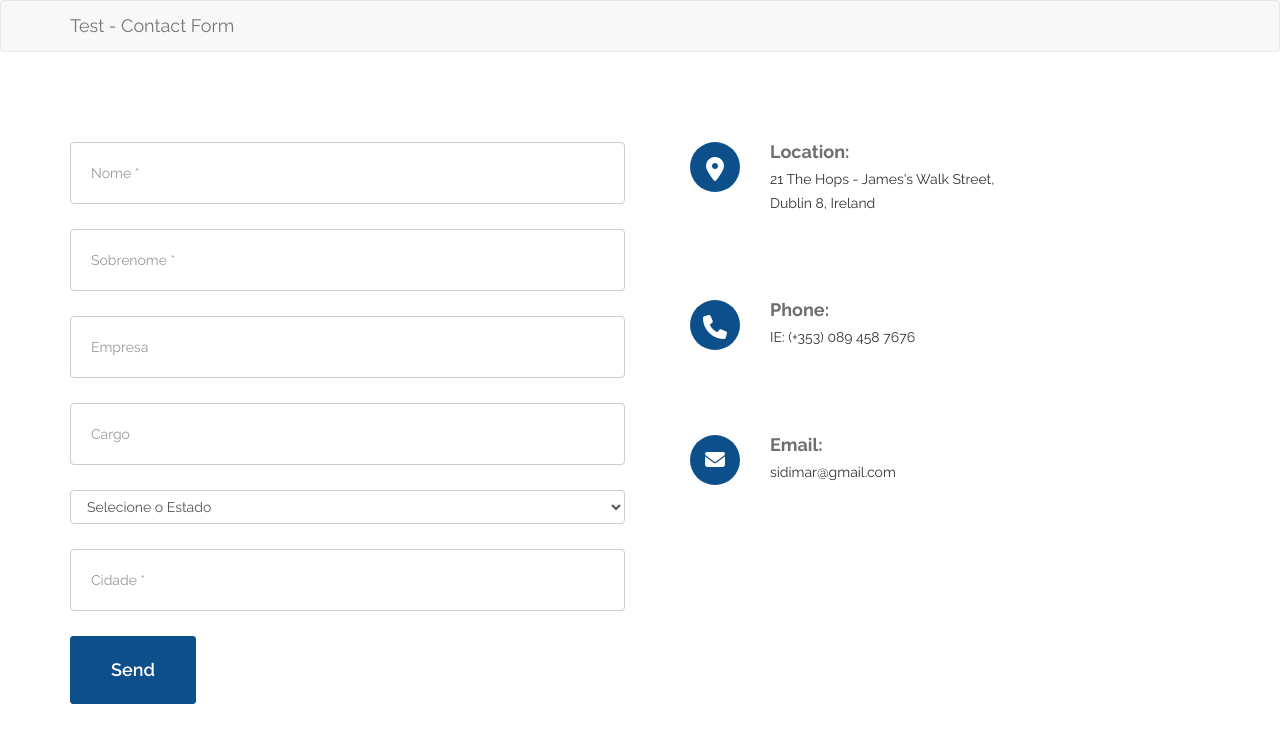
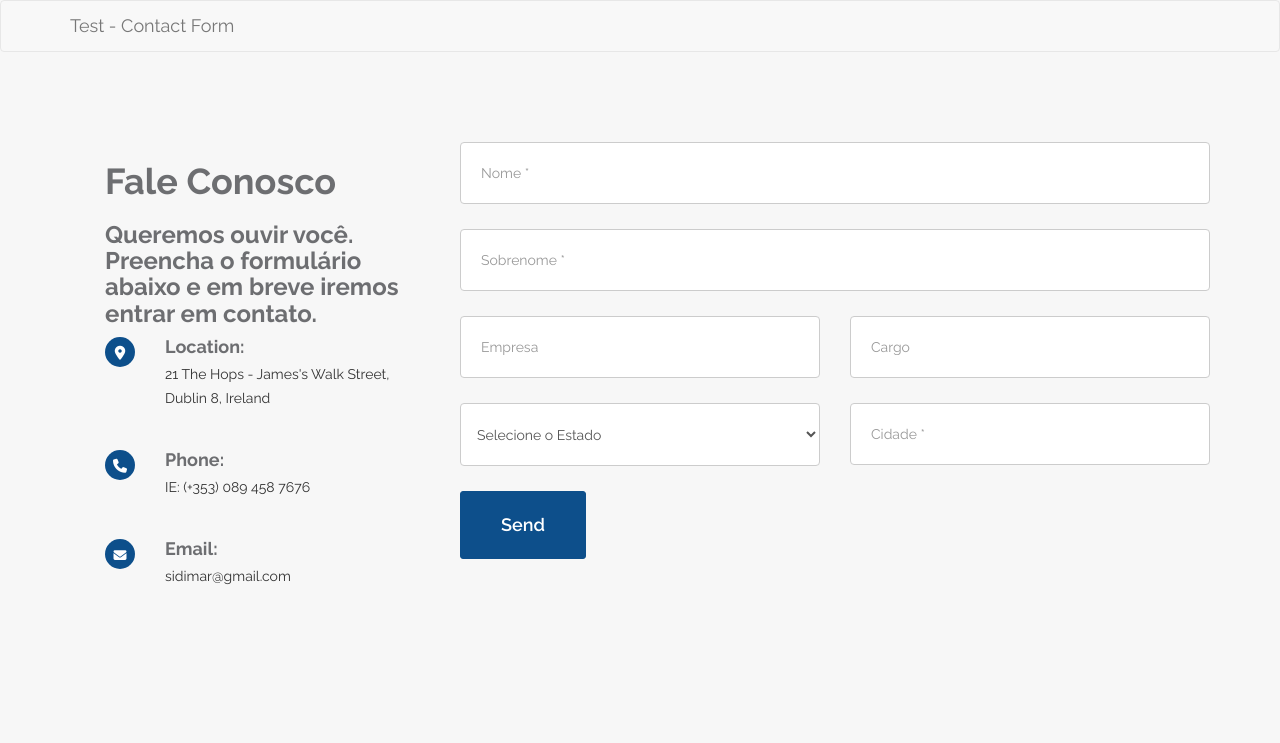
Before and after one commit to sidimar/contact-form-test, a Jekyll site: the page built from index.html, in a window 1280 px wide. Shown: the top 743 px of the page. Built offline with Jekyll 4.4.1, drawn with Linux system fonts in a browser that asks for light colours; nearby versions of some CDN libraries.

Commit message:
Updated form postion

```diff
--- a/_includes/contact.html
+++ b/_includes/contact.html
@@ -8,22 +8,58 @@
             <div class="col-lg-12">
                 <form name="sentMessage" id="contactForm" novalidate>
                     <div class="row">
-                        <div class="col-md-6">
-                            <div class="control-group form-group">
+                        <div class="col-md-4">
+                            <div class="media col-sm-4 col-md-12">
+                              <h1>Fale Conosco</h1>
+                              <h3>Queremos ouvir você. <br>Preencha o formulário abaixo e em breve iremos entrar em contato. </h3>
+                                <div class="media-left">
+                                    <div class="contact-icon text-center">
+                                        <i class="fa fa-map-marker" aria-hidden="true"></i>
+                                    </div>
+                                </div>
+                                <div class="media-body">
+                                    <h4 class="media-heading">Location:</h4> {% for address in site.address %} {{ address.line }}
+                                    <br> {% endfor %}
+                                </div>
+                            </div>
+                            <div class="media col-sm-4 col-md-12">
+                                <div class="media-left">
+                                    <div class="contact-icon text-center">
+                                        <i class="fa fa-phone" aria-hidden="true"></i>
+                                    </div>
+                                </div>
+                                <div class="media-body">
+                                    <h4 class="media-heading">Phone:</h4> IE: (+353) 089 458 7676
+                                </div>
+                            </div>
+                            <div class="media col-sm-4 col-md-12">
+                                <div class="media-left">
+                                    <div class="contact-icon text-center">
+                                        <i class="fa fa-envelope" aria-hidden="true"></i>
+                                    </div>
+                                </div>
+                                <div class="media-body">
+                                    <h4 class="media-heading">Email:</h4> sidimar@gmail.com
+                                </div>
+                            </div>
+                        </div>
+                        <div class="col-md-8">
+                            <div class="row">
+                                <div class="control-group form-group col-md-12">
                                     <input type="text" class="form-control" placeholder="Nome *" id="name" required data-validation-required-message="Por favor digite seu nome.">
                                     <p class="help-block text-danger"></p>
                                 </div>
-                            <div class="control-group form-group">
+                                <div class="control-group form-group col-md-12">
                                     <input type="text" class="form-control" placeholder="Sobrenome *" id="surname" required data-validation-required-message="Por favor digite seu sobrenome.">
                                     <p class="help-block text-danger"></p>
                                 </div>
-                            <div class="control-group form-group">
+                                <div class="control-group form-group col-md-6">
                                     <input type="text" class="form-control" placeholder="Empresa" id="company">
                                 </div>
-                            <div class="control-group form-group">
+                                <div class="control-group form-group col-md-6">
                                     <input type="text" class="form-control" placeholder="Cargo" id="role">
                                 </div>
-                            <div class="control-group form-group">
+                                <div class="control-group form-group col-md-6">
                                     <select id="state" class="form-control">
                                         <option value="">Selecione o Estado</option>
                                         <option value="ac">Acre</option>
@@ -55,49 +91,13 @@
                                         <option value="to">Tocantins</option>
                                     </select>
                                 </div>
-                            <div class="control-group form-group">
+                                <div class="control-group form-group col-md-6">
                                     <input type="text" class="form-control" placeholder="Cidade *" id="surname" required data-validation-required-message="Por favor digite sua cidade.">
                                     <p class="help-block text-danger"></p>
                                 </div>
+                            </div>
                             <div id="success"></div>
                             <button type="submit" class="btn btn-xl">Send</button>
-                        </div>
-                        <div class="col-md-6">
-                            <div class="media col-sm-4 col-md-12">
-                                <div class="media-left">
-                                    <div class="contact-icon text-center">
-                                        <i class="fa fa-map-marker" aria-hidden="true"></i>
-                                    </div>
-                                </div>
-                                <div class="media-body">
-                                    <h4 class="media-heading">Location:</h4> {% for address in site.address %} {{ address.line }}
-                                    <br> {% endfor %}
-                                </div>
-                            </div>
-                            <div class="media col-sm-4 col-md-12">
-                                <div class="media-left">
-                                    <div class="contact-icon text-center">
-                                        <i class="fa fa-phone" aria-hidden="true"></i>
-                                    </div>
-                                </div>
-                                <div class="media-body">
-                                    <h4 class="media-heading">Phone:</h4> IE: (+353) 089 458 7676
-                                </div>
-                            </div>
-                            <div class="media col-sm-4 col-md-12">
-                                <div class="media-left">
-                                    <div class="contact-icon text-center">
-                                        <i class="fa fa-envelope" aria-hidden="true"></i>
-                                    </div>
-                                </div>
-                                <div class="media-body">
-                                    <h4 class="media-heading">Email:</h4> sidimar@gmail.com
-                                </div>
-                            </div>
-                        </div>
-                        <div class="clearfix"></div>
-                        <div class="col-lg-12 text-center">
-
                         </div>
                     </div>
                 </form>
```
Also changed, not shown: _includes/css/schoolbag.css (+18 -8 lines). Lines whose indentation alone changed are shown as unchanged.
